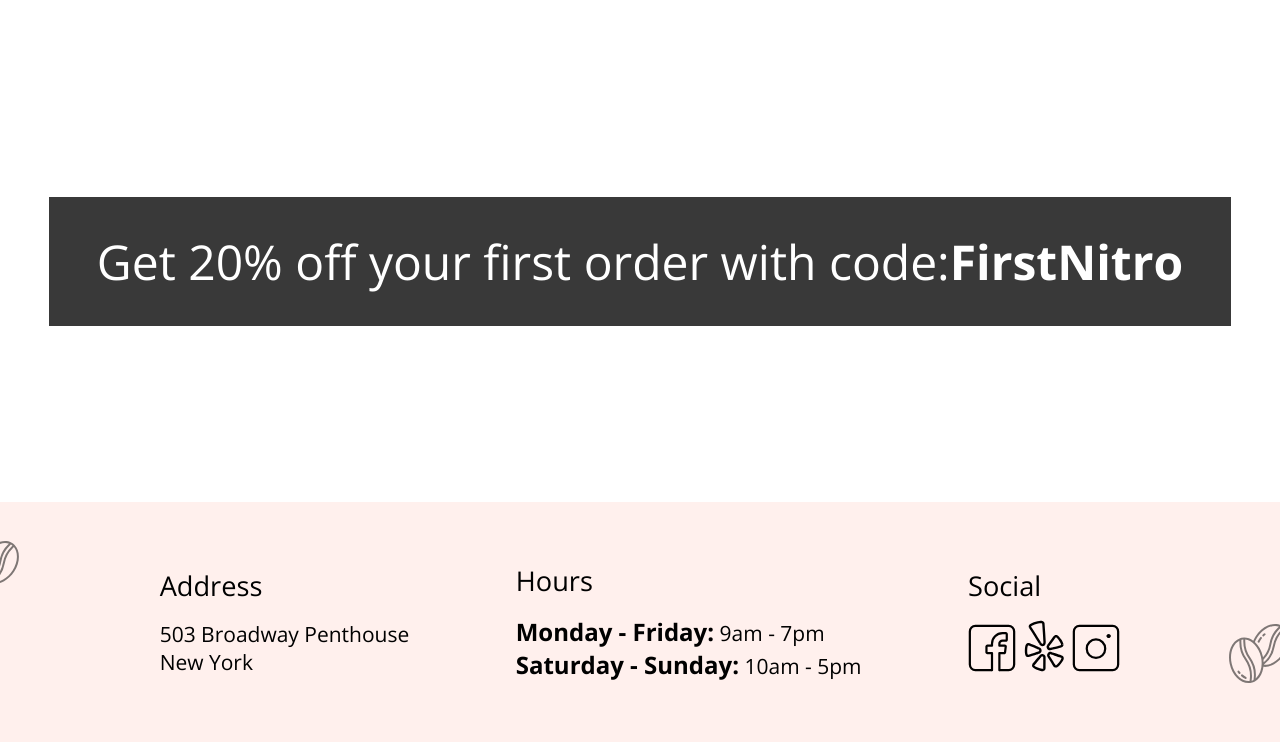
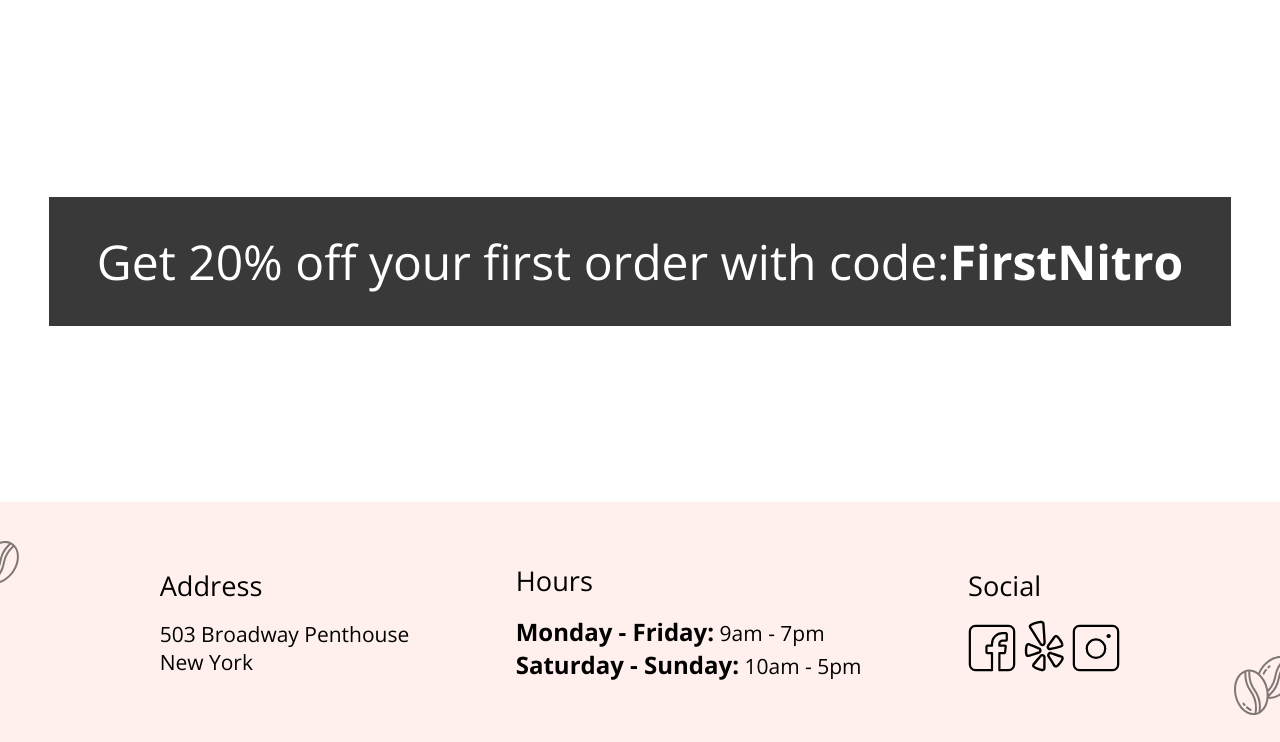
Before and after one commit to OmarMahmoud97/Coffeeshop-site, a plain HTML site: page index.html in a window 1280 px wide. Shown: the part 2085-2827 px from the top of the page. Drawn offline with nearby package versions, Linux system fonts and the light colour scheme.

Commit message:
edit footer-icon2 poisition

```diff
--- a/css/landing.css
+++ b/css/landing.css
@@ -414,6 +414,6 @@ footer {
 
 .footer-icon2 {
   position: relative;
-  bottom: -2rem;
-  right: -2rem;
+  bottom: -4rem;
+  right: -2.3rem;
 }
```
